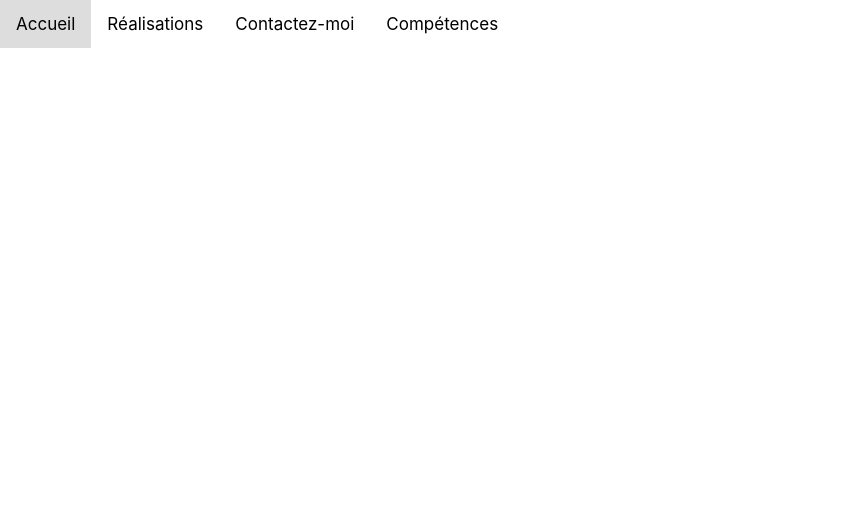
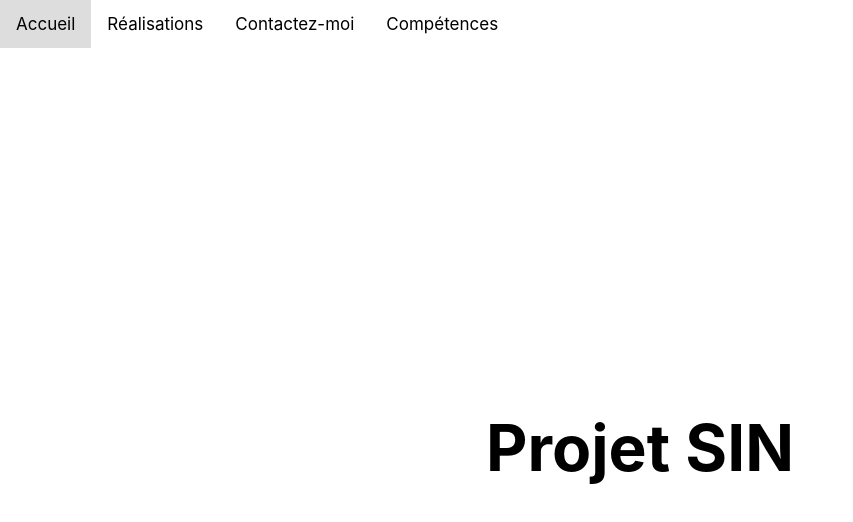
Before and after one commit to Aloisgoulard/web, a website built with Vite: page realisations.html in a window 1280 px wide. Shown: the whole page, without its empty margins (0-853 px from the left). Built offline with nearby package versions, Linux system fonts and the light colour scheme.

Commit message:
Update realisations.html

```diff
--- a/realisations.html
+++ b/realisations.html
@@ -13,3 +13,10 @@
     <a href="competences.html">Compétences</a>
   </div>
 </head>
+
+<body>
+  <main>
+    <h1 class="title">Projet SIN</h1>
+  </main>
+</body>
+</html>
```
